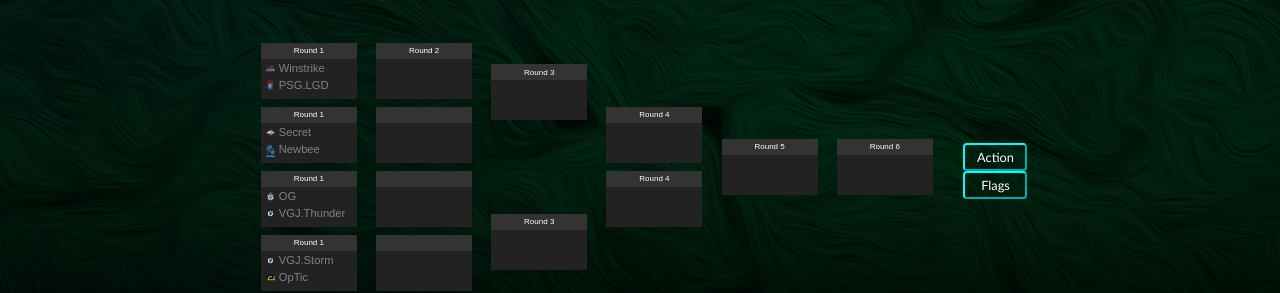
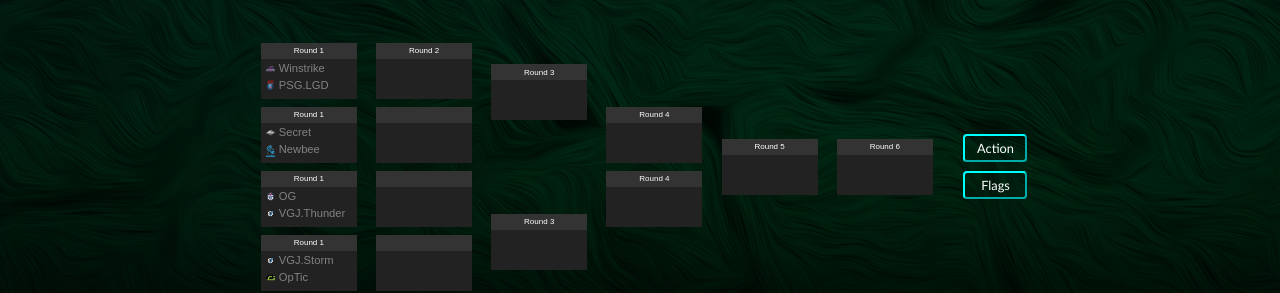
Before and after one commit to carsva/bracketeer, a React (Create React App) app: page / in a window 1280 px wide. Shown: the part 405-698 px from the top of the page. Built offline with nearby package versions, Linux system fonts and the light colour scheme; no server answers; a web font is replaced by a local one.

Commit message:
additional styling

```diff
--- a/src/App.css
+++ b/src/App.css
@@ -282,6 +282,7 @@
   border-color: aqua;
   background-color: rgba(0, 0, 0, 0);
   border-radius: 0.3em;
+  margin-bottom: 0.7em;
   width: 5em;
   height: 2.2em;
   font-size: 0.8em;
```
